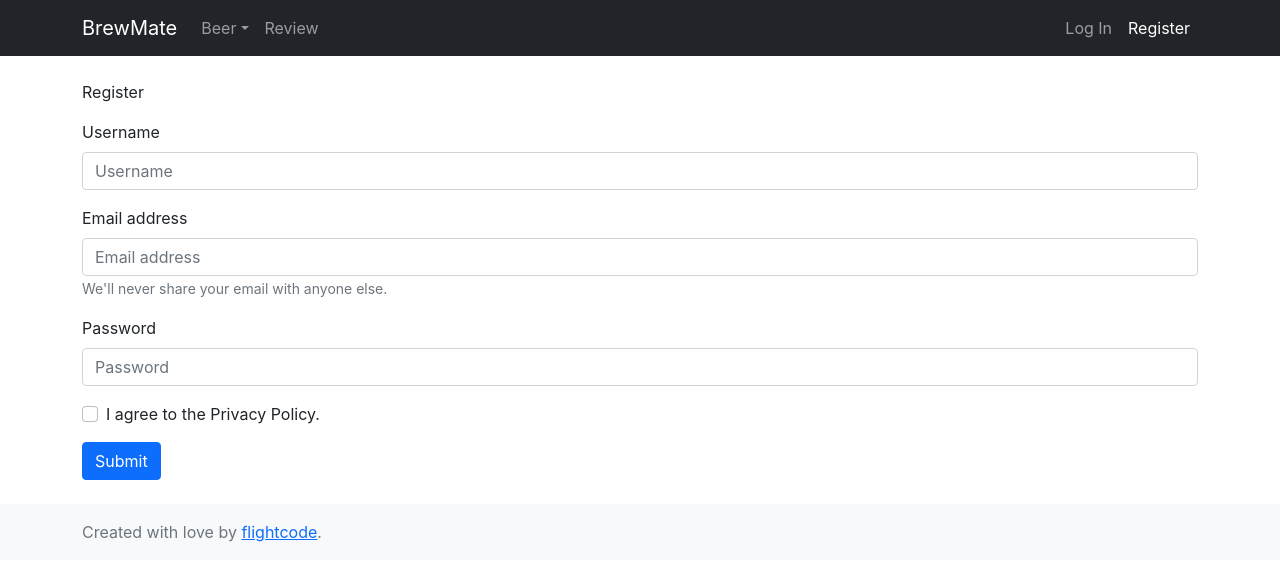
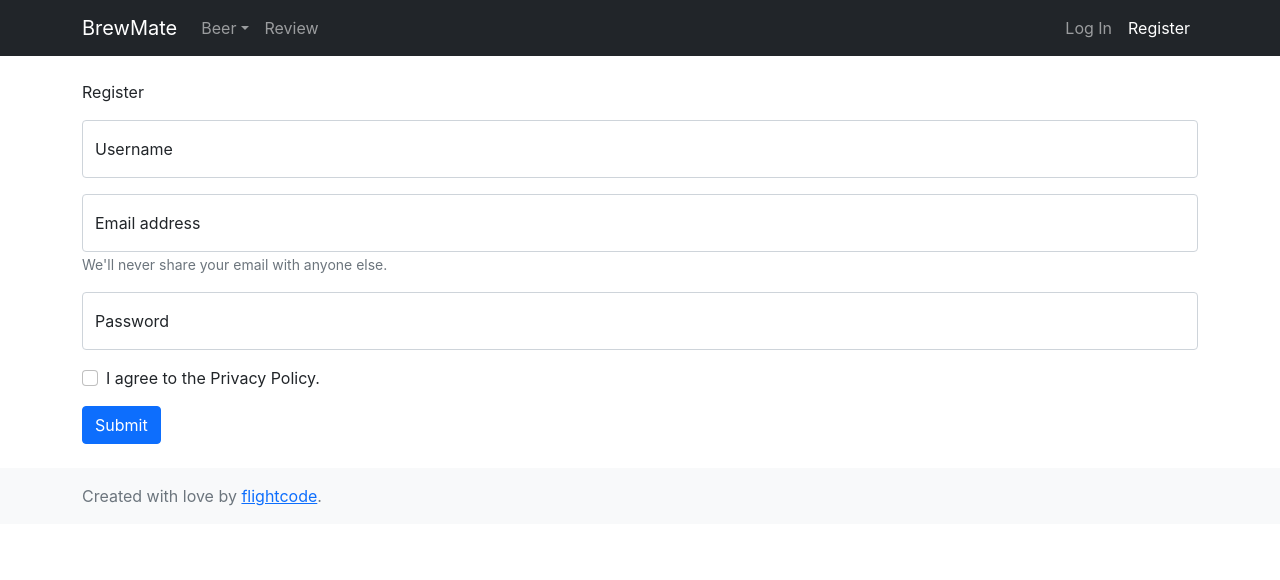
Before and after one commit to flightcode/brewmate, a React (Create React App) app in the folder client/: page /register in a window 1280 px wide. Shown: the top 580 px of the page. Built offline with nearby package versions, Linux system fonts and the light colour scheme; no server answers.

Commit message:
Add FloatingLabel to form inputs

```diff
--- a/client/src/routes/Login.tsx
+++ b/client/src/routes/Login.tsx
@@ -1,5 +1,5 @@
 import React, { useEffect } from "react";
-import { Form, Button } from "react-bootstrap";
+import { Form, Button, FloatingLabel } from "react-bootstrap";
 import { useNavigate } from "react-router-dom";
 import { api } from "../utils";
 
@@ -43,23 +43,29 @@ const Login: React.FC = () => {
     <div>
       <p>Log In</p>
       <Form onSubmit={(event) => logIn(event)}>
-        <Form.Group className="mb-3" controlId="formEmail">
-          <Form.Label>Email address</Form.Label>
+        <FloatingLabel
+          className="mb-3"
+          controlId="formEmail"
+          label="Email address"
+        >
           <Form.Control
             required
             type="email"
             name="email"
             placeholder="Email address"
           />
-        </Form.Group>
-        <Form.Group className="mb-3" controlId="formPassword">
-          <Form.Label>Password</Form.Label>
+        </FloatingLabel>
+        <FloatingLabel
+          className="mb-3"
+          controlId="formPassword"
+          label="Password"
+        >
           <Form.Control
             type="password"
             name="password"
             placeholder="Password"
           />
-        </Form.Group>
+        </FloatingLabel>
         <Button variant="primary" type="submit">
           Submit
         </Button>
--- a/client/src/routes/Register.tsx
+++ b/client/src/routes/Register.tsx
@@ -1,5 +1,5 @@
 import React, { useEffect } from "react";
-import { Form, Button } from "react-bootstrap";
+import { Form, Button, FloatingLabel } from "react-bootstrap";
 import { useNavigate } from "react-router-dom";
 import { api } from "../utils";
 
@@ -45,17 +45,19 @@ const Register: React.FC = () => {
     <div>
       <p>Register</p>
       <Form onSubmit={(event) => register(event)}>
-        <Form.Group className="mb-3" controlId="formName">
-          <Form.Label>Username</Form.Label>
+        <FloatingLabel className="mb-3" controlId="formName" label="Username">
           <Form.Control
             required
             type="text"
             name="name"
             placeholder="Username"
           />
-        </Form.Group>
-        <Form.Group className="mb-3" controlId="formEmail">
-          <Form.Label>Email address</Form.Label>
+        </FloatingLabel>
+        <FloatingLabel
+          className="mb-3"
+          controlId="formEmail"
+          label="Email address"
+        >
           <Form.Control
             required
             type="email"
@@ -65,15 +67,18 @@ const Register: React.FC = () => {
           <Form.Text className="text-muted">
             We&apos;ll never share your email with anyone else.
           </Form.Text>
-        </Form.Group>
-        <Form.Group className="mb-3" controlId="formPassword">
-          <Form.Label>Password</Form.Label>
+        </FloatingLabel>
+        <FloatingLabel
+          className="mb-3"
+          controlId="formPassword"
+          label="Password"
+        >
           <Form.Control
             type="password"
             name="password"
             placeholder="Password"
           />
-        </Form.Group>
+        </FloatingLabel>
         <Form.Group className="mb-3" controlId="formBasicCheckbox">
           <Form.Check
             required
```
